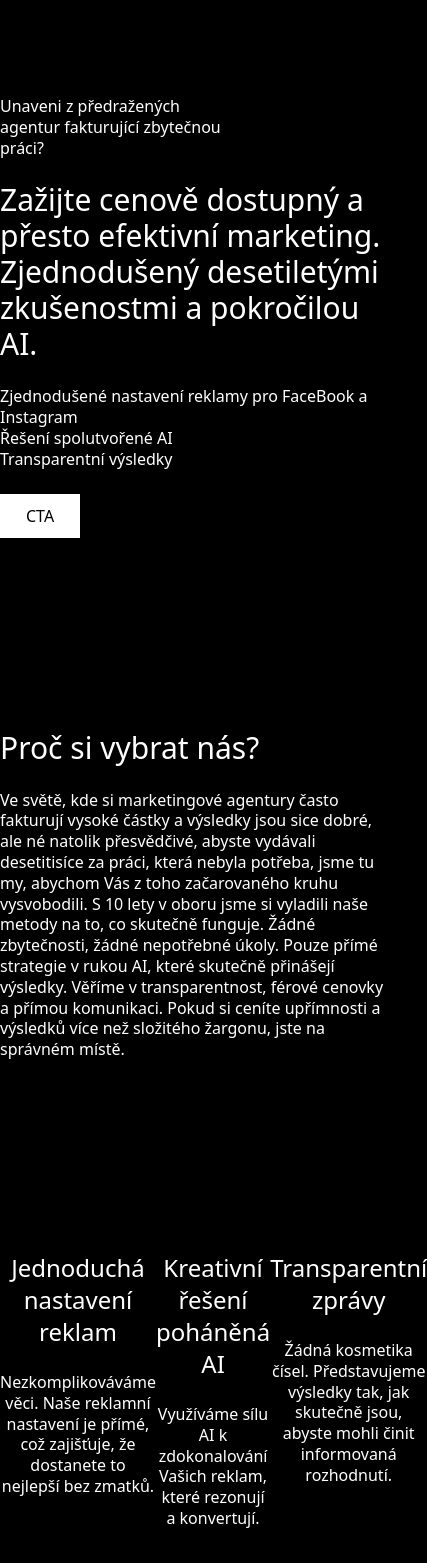
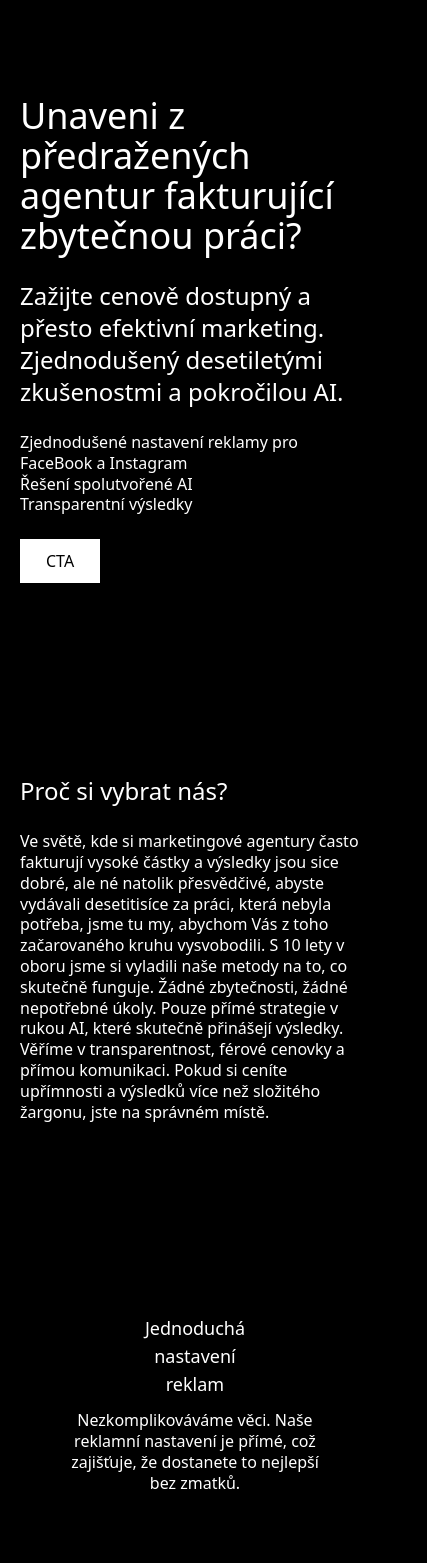
Before and after one commit to cvetmih/microagency, a Next.js app: page / in a window 390 px wide. Shown: the top 1563 px of the page, 427 px wide, since content can reach past the window. Built offline with nearby package versions, Linux system fonts and the light colour scheme.

Commit message:
titles + mobile v1

```diff
--- a/components/Container.js
+++ b/components/Container.js
@@ -2,7 +2,7 @@ export default function Container({className = '', children, ...rest}) {
 
     return (
         <section
-            className={`w-full max-w-[1260px] lg:px-10 mx-auto ${className}`}
+            className={`w-full max-w-[1260px] px-5 lg:px-10 mx-auto ${className}`}
             {...rest}
         >
             {children}
--- a/components/Features.js
+++ b/components/Features.js
@@ -22,13 +22,13 @@ export default function Features({className = '', children, ...rest}) {
 
     return (
         <Container className="p-section">
-            <div className="flex">
+            <div className="flex flex-col md:flex-row">
                 {features.map((item, key) => {
                     return (
                         <article key={`FeatureItem: ${key}`}
-                                 className="flex-1 flex flex-col items-center text-center"
+                                 className="flex-1 flex flex-col items-center text-center mb-16 md:mb-0"
                         >
-                            <header className="mb-6">
+                            <header className="mb-3">
                                 <TypoH3 Element="h3"
                                         className="max-w-[14ch]"
                                 >
--- a/components/TypoH1.js
+++ b/components/TypoH1.js
@@ -1,6 +1,6 @@
 export default function TypoH1({Element = 'h1', className = '', children, ...rest}) {
     return (
-        <Element className={`text-3.5xl lg:text-5xl ${className}`} {...rest}>
+        <Element className={`text-4xl lg:text-5xl ${className}`} {...rest}>
             {children}
         </Element>
     )
--- a/components/TypoH2.js
+++ b/components/TypoH2.js
@@ -1,6 +1,6 @@
 export default function TypoH2({Element = 'h2', className = '', children, ...rest}) {
     return (
-        <Element className={`text-3xl lg:text-4xl ${className}`} {...rest}>
+        <Element className={`text-2xl lg:text-3xl ${className}`} {...rest}>
             {children}
         </Element>
     )
--- a/components/TypoH3.js
+++ b/components/TypoH3.js
@@ -1,6 +1,6 @@
 export default function TypoH3({Element = 'h2', className = '', children, ...rest}) {
     return (
-        <Element className={`text-2xl lg:text-3xl ${className}`} {...rest}>
+        <Element className={`text-lg lg:text-xl ${className}`} {...rest}>
             {children}
         </Element>
     )
```
